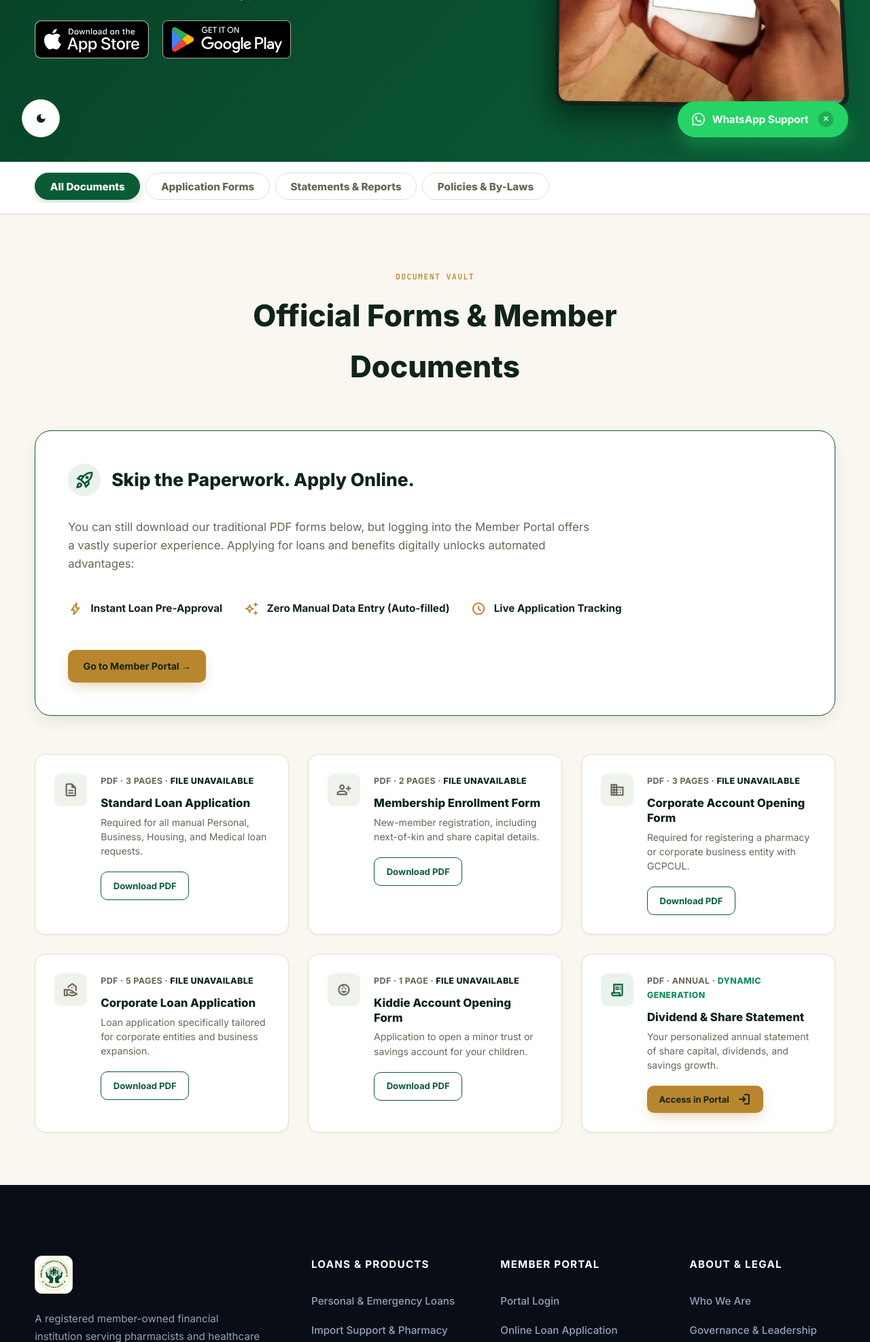
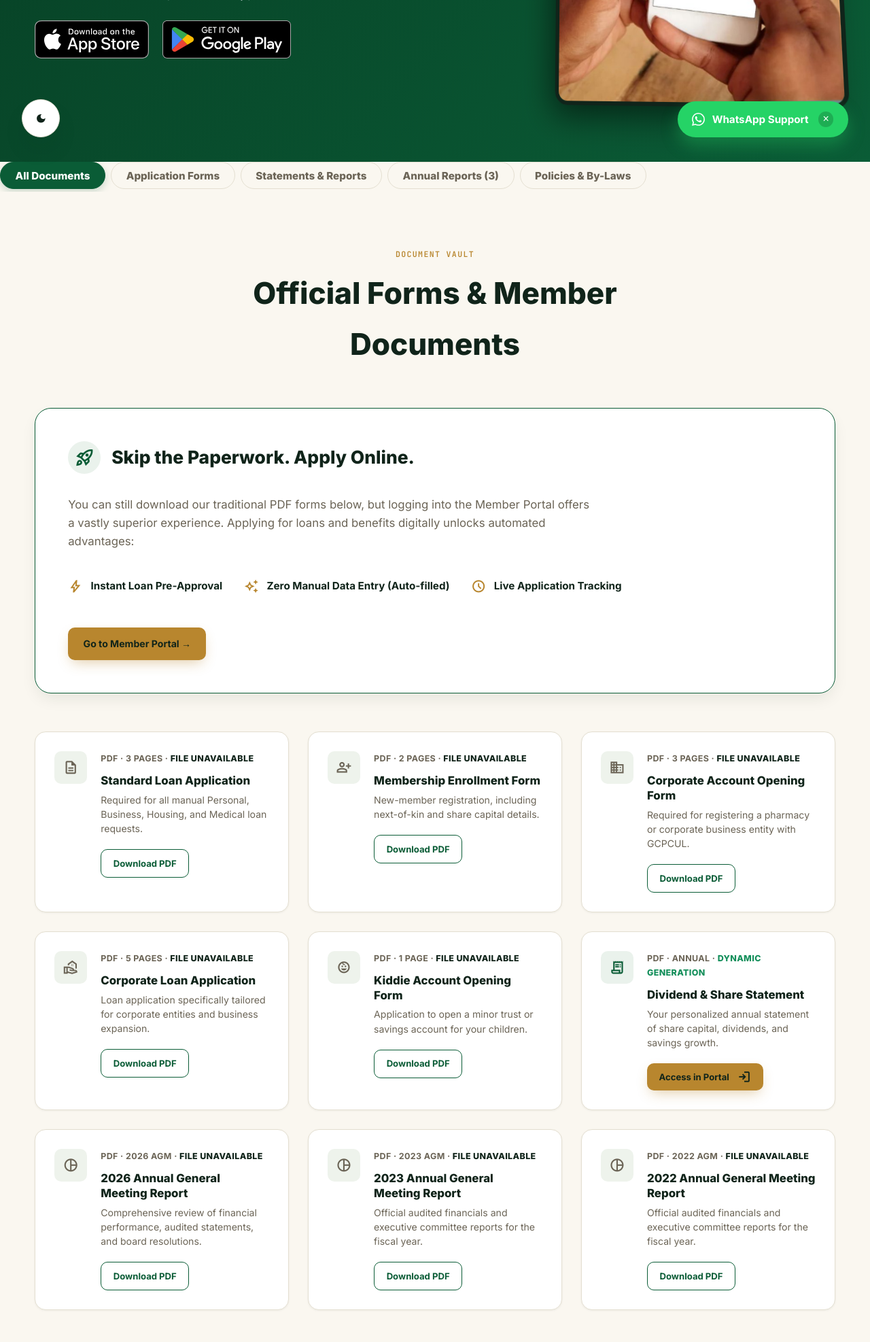
Before and after one commit to gcpculgh/gcpculgh, a Django app: page /downloads/ in a window 1280 px wide. Shown: the part 566-2540 px from the top of the page at 68% size. Run offline with Django 5.2, Linux system fonts and the light colour scheme.

Commit message:
uploaded 2022, 2023 & 2026 AGM reports and created their cards for them

```diff
--- a/gcpcul/frontend/templates/downloads.html
+++ b/gcpcul/frontend/templates/downloads.html
@@ -159,15 +159,12 @@
     </div>
   </section>
 
-  <div class="filter-bar-wrapper">
-    <div class="container filter-container">
-      <div class="filter-tabs" id="docFilterBar">
-        <button class="filter-tab-btn active" data-filter="all">All Documents</button>
-        <button class="filter-tab-btn" data-filter="form">Application Forms</button>
-        <button class="filter-tab-btn" data-filter="report">Statements & Reports</button>
-        <button class="filter-tab-btn" data-filter="legal">Policies & By-Laws</button>
-      </div>
-    </div>
+  <div class="filter-tabs" id="docFilterBar">
+      <button class="filter-tab-btn active" data-filter="all">All Documents</button>
+      <button class="filter-tab-btn" data-filter="form">Application Forms</button>
+      <button class="filter-tab-btn" data-filter="report">Statements & Reports</button>
+      <button class="filter-tab-btn" data-filter="agm">Annual Reports (3)</button>
+      <button class="filter-tab-btn" data-filter="legal">Policies & By-Laws</button>
   </div>
 
   <section class="section">
@@ -255,7 +252,6 @@
             <h4>Corporate Loan Application</h4>
             <p>Loan application specifically tailored for corporate entities and business expansion.</p>
             <div class="doc-actions">
-              <!-- Exact match to your screenshot typo 'corportate' so it doesn't 404 -->
               <a href="{% static 'assets/documents/corportate-loan-application-form.pdf' %}" download class="btn btn-outline btn-sm">Download PDF</a>
             </div>
           </div>
@@ -297,6 +293,42 @@
                 Access in Portal
                 <span class="icon-svg" style="margin-left: 0.25rem; font-size: 1.1em;"><span class="material-symbols-outlined">login</span></span>
               </a>
+            </div>
+          </div>
+        </div>
+
+        <div class="doc-card" data-category="agm">
+          <div class="doc-icon"><span class="icon-svg"><span class="material-symbols-outlined">pie_chart</span></span></div>
+          <div class="doc-info">
+            <span class="doc-meta">PDF · 2026 AGM · <span class="doc-size auto-size">Calculating...</span></span>
+            <h4>2026 Annual General Meeting Report</h4>
+            <p>Comprehensive review of financial performance, audited statements, and board resolutions.</p>
+            <div class="doc-actions">
+              <a href="{% static 'assets/documents/agm-report-2026.pdf' %}" download class="btn btn-outline btn-sm">Download PDF</a>
+            </div>
+          </div>
+        </div>
+
+        <div class="doc-card" data-category="agm">
+          <div class="doc-icon"><span class="icon-svg"><span class="material-symbols-outlined">pie_chart</span></span></div>
+          <div class="doc-info">
+            <span class="doc-meta">PDF · 2023 AGM · <span class="doc-size auto-size">Calculating...</span></span>
+            <h4>2023 Annual General Meeting Report</h4>
+            <p>Official audited financials and executive committee reports for the fiscal year.</p>
+            <div class="doc-actions">
+              <a href="{% static 'assets/documents/agm-report-2023.pdf' %}" download class="btn btn-outline btn-sm">Download PDF</a>
+            </div>
+          </div>
+        </div>
+
+        <div class="doc-card" data-category="agm">
+          <div class="doc-icon"><span class="icon-svg"><span class="material-symbols-outlined">pie_chart</span></span></div>
+          <div class="doc-info">
+            <span class="doc-meta">PDF · 2022 AGM · <span class="doc-size auto-size">Calculating...</span></span>
+            <h4>2022 Annual General Meeting Report</h4>
+            <p>Official audited financials and executive committee reports for the fiscal year.</p>
+            <div class="doc-actions">
+              <a href="{% static 'assets/documents/agm-report-2022.pdf' %}" download class="btn btn-outline btn-sm">Download PDF</a>
             </div>
           </div>
         </div>
```
Also changed, not shown: 3 other files.
